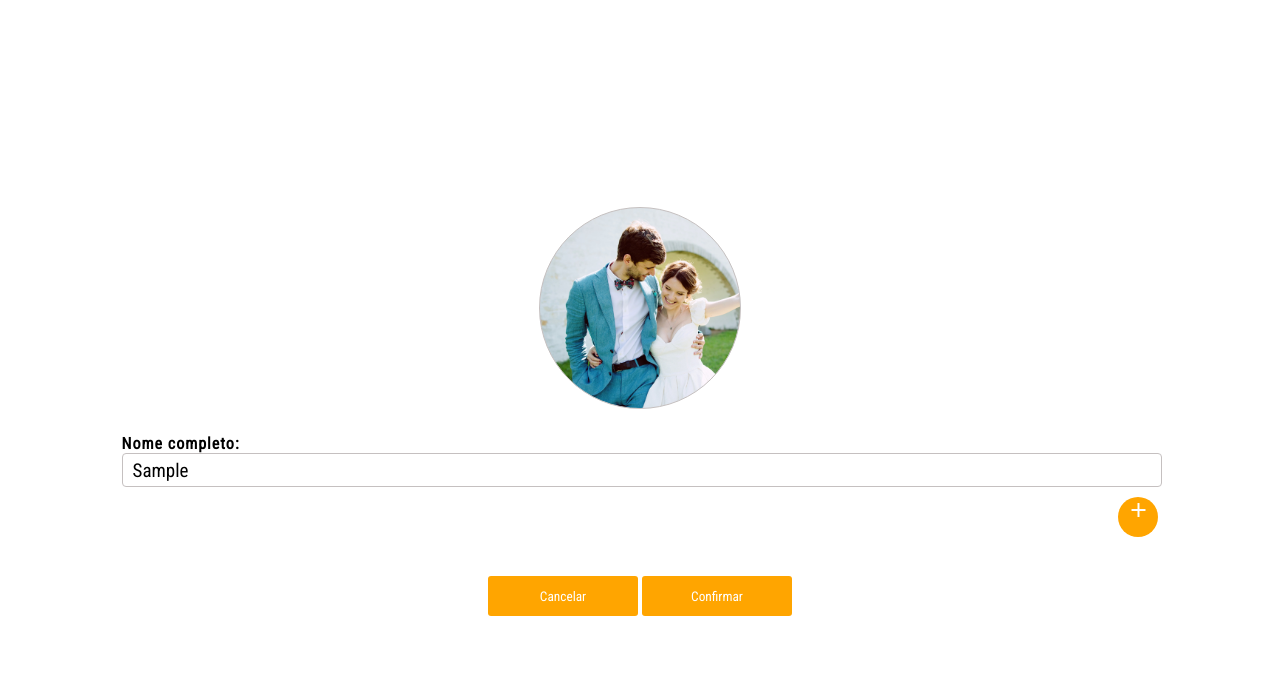
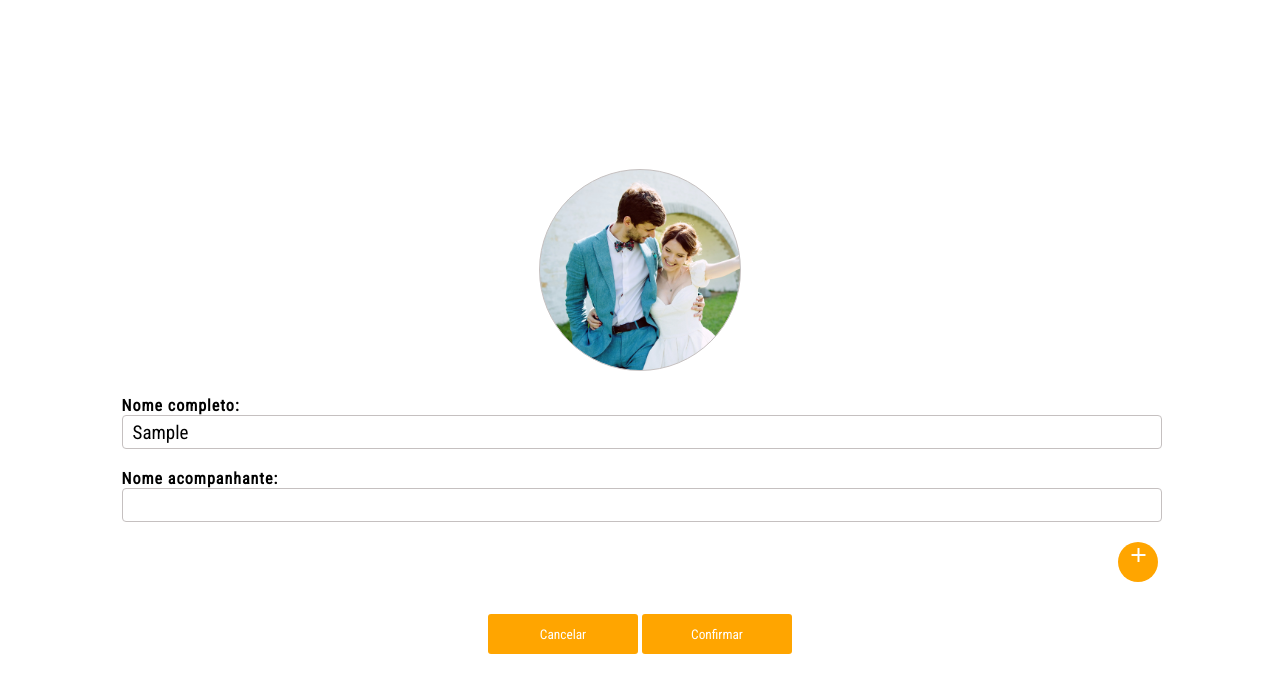
Before and after one commit to dudubass15/convite-casamento, an Angular app: page /formulario in a window 1280 px wide. Both pictures are taken after typing "Sample" into the empty fields and a click on the button "add". Shown: the top 692 px of the page. Built offline with nearby package versions, Linux system fonts and the light colour scheme.

Commit message:
finalizado primeira parte da confirmacao convite

```diff
--- a/src/app/app.module.ts
+++ b/src/app/app.module.ts
@@ -5,16 +5,18 @@ import { AppRoutingModule } from './app-routing.module';
 import { AppComponent } from './app.component';
 import { CardConviteComponent } from './card-convite/card-convite.component';
 import { FormularioComponent } from './formulario/formulario.component';
+import { ReactiveFormsModule } from '@angular/forms';
 
 @NgModule({
   declarations: [
     AppComponent,
     CardConviteComponent,
-    FormularioComponent
+    FormularioComponent,
   ],
   imports: [
     BrowserModule,
-    AppRoutingModule
+    AppRoutingModule,
+    ReactiveFormsModule
   ],
   providers: [],
   bootstrap: [AppComponent]
--- a/src/app/formulario/formulario.component.html
+++ b/src/app/formulario/formulario.component.html
@@ -5,9 +5,17 @@
     <div class="formulario">
         <div class="form-group">
             <label class="l-form">Nome completo: </label>
-            <input type="text" class="i-form">
+            <input type="text" class="i-form" [formControl]="form.controls.nome">
         </div>
-        <div class="form-group">
+        <div *ngFor="let i of inputs">
+            <div class="form-group">
+                <label class="l-form">Nome acompanhante: </label>
+                <input type="text" class="i-form" [formControl]="form.controls.acompanhante">
+            </div>
+            <span *ngIf="msgError" class="text-error">{{ msgError }}</span>
+        </div>
+
+        <div class="form-group form-btn">
             <button class="btn-addmais f-right" title="Mais campos" (click)="addInputs()">
                 <i class="material-icons">add</i>
             </button>
--- a/src/app/formulario/formulario.component.scss
+++ b/src/app/formulario/formulario.component.scss
@@ -45,7 +45,7 @@
 }
 .w-90 .formulario .form-group {
     width: 100%;
-    margin: 0px 0px 10px 0px;
+    margin: 0px 0px 20px 0px;
     padding: 0px;
     // background-color: brown;
 }
@@ -87,6 +87,10 @@
     background-color: rgb(201, 132, 5);
     color: #ffffff;
 }
+.w-90 .formulario .form-group .btn-addmais:focus {
+    outline: 0px auto -webkit-focus-ring-color;
+    outline-offset: 0px;
+}
 .w-90 .section-confirmar {
     display: flex;
     justify-content: center;
@@ -113,3 +117,11 @@
     background-color: orange;
     color: #ffffff;
 }
+.form-btn {
+    height: 50px;
+}
+.text-error {
+    text-align: justify;
+    color: red;
+    font-family: 'Roboto Condensed', sans-serif;
+}
--- a/src/app/formulario/formulario.component.ts
+++ b/src/app/formulario/formulario.component.ts
@@ -1,5 +1,6 @@
 import { Component, OnInit } from '@angular/core';
 import { Router } from '@angular/router';
+import { FormControl, FormGroup } from '@angular/forms';
 
 @Component({
   selector: 'app-formulario',
@@ -8,7 +9,12 @@ import { Router } from '@angular/router';
 })
 export class FormularioComponent implements OnInit {
 
-  quantidadeInput = 0;
+  quantidadeInput = 1;
+  form = new FormGroup({
+    nome: new FormControl('')
+  });
+  inputs = [];
+  msgError;
 
   constructor(private router: Router) { }
 
@@ -16,13 +22,16 @@ export class FormularioComponent implements OnInit {
   }
 
   addInputs() {
-    this.quantidadeInput++;
-
-    console.log(this.quantidadeInput);
+    if(this.inputs.length == 0 && this.inputs.length < 3) {
+      this.inputs.push(this.form.addControl('acompanhante', new FormControl('')));
+    }else {
+      this.msgError = "* Limite de campos atingido.";
+      return;
+    }
   }
 
   confirmarPresenca() {
-
+    console.log(this.form.value);
   }
 
   cancelarPresenca() {
```
